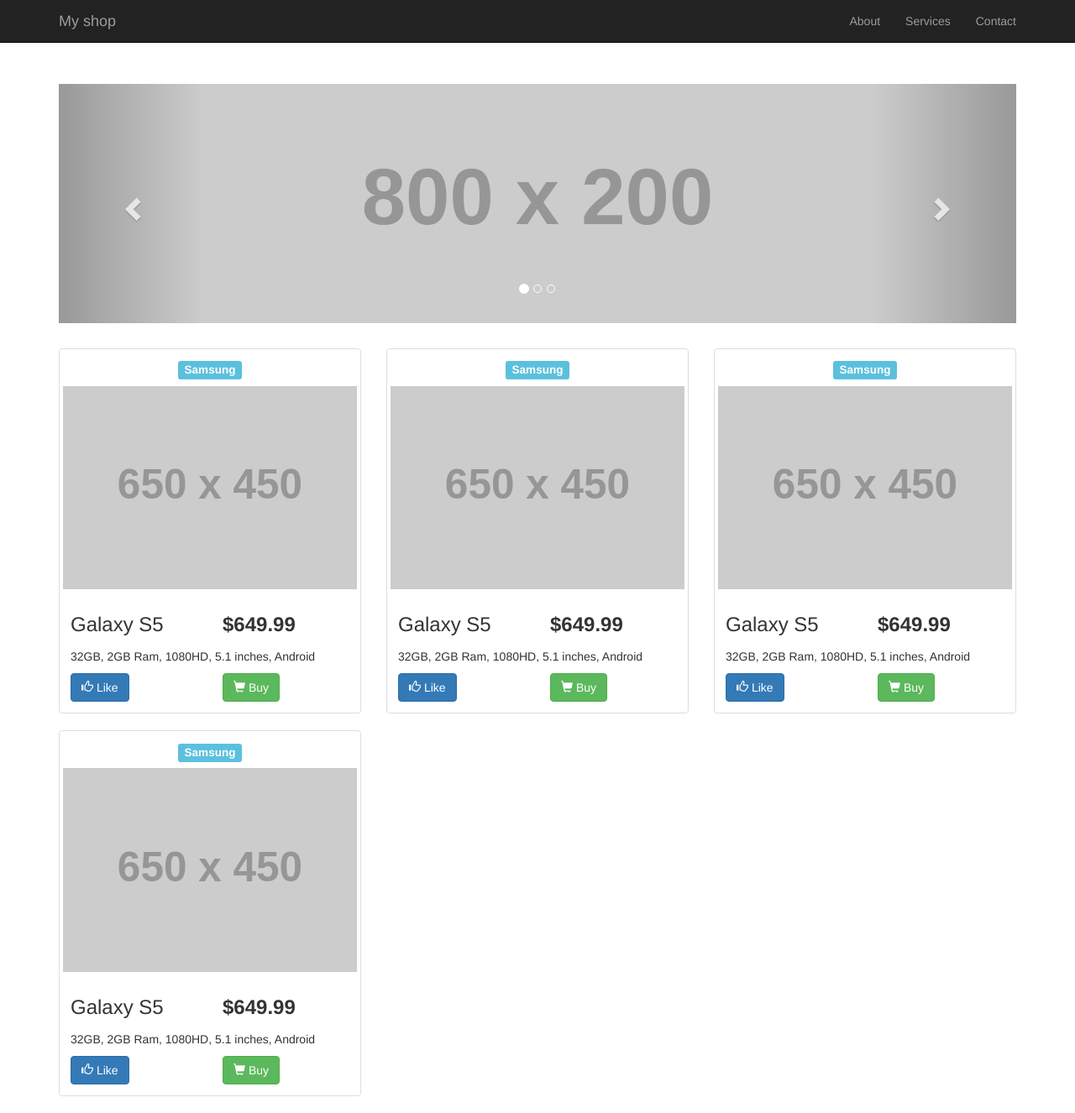
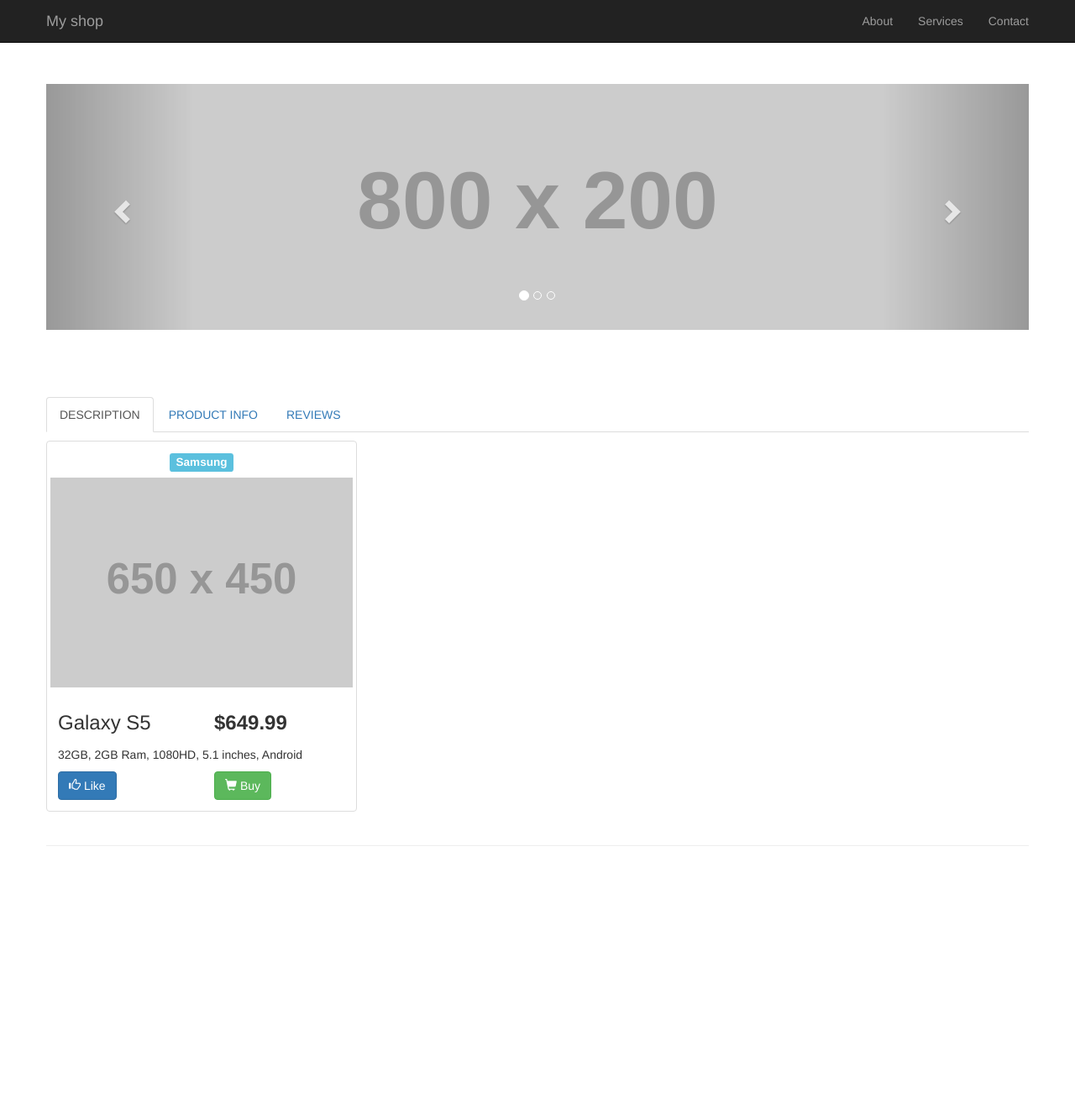
Before and after one commit to B0rjitaaa/jaretz-cms, a Django app: template jaretz_cms/shop/templates/index.html in a window 1280 px wide. Shown: the whole page at 84% size. After the commit the page ends 1008 px from the top, so only its background shows below. Run offline with Django 3.2, Linux system fonts and the light colour scheme; the template is opened without the code that fills it, so the values that code supplies are empty; grey boxes labelled with a size stand in for pictures from a placeholder-image service; some libraries are stand-ins or nearby versions.

Commit message:
Performed tabs structure on index page.

```diff
--- a/jaretz_cms/jaretz_cms/urls.py
+++ b/jaretz_cms/jaretz_cms/urls.py
@@ -12,4 +12,5 @@ urlpatterns = patterns('',
 
     url(r'^admin/', include(admin.site.urls)),
     url(r'^$', 'shop.views.index', name='index'),
+    url(r'^items/$', 'shop.views.items', name='items'),
 )+static(settings.MEDIA_URL, document_root=settings.MEDIA_ROOT)
--- a/jaretz_cms/shop/templates/base.html
+++ b/jaretz_cms/shop/templates/base.html
@@ -19,6 +19,7 @@
         <link rel="stylesheet" href="//maxcdn.bootstrapcdn.com/font-awesome/4.3.0/css/font-awesome.min.css">
         <link href="http://fonts.googleapis.com/css?family=Lato:300,400,700,300italic,400italic,700italic" rel="stylesheet" type="text/css">
         <link href="{% static 'css/main.css' %}" rel="stylesheet">
+        <link href="{% static 'css/item.css' %}" rel="stylesheet">
 
     <!-- HTML5 Shim and Respond.js IE8 support of HTML5 elements and media queries -->
     <!-- WARNING: Respond.js doesn't work if you view the page via file:// -->
--- a/jaretz_cms/shop/templates/index.html
+++ b/jaretz_cms/shop/templates/index.html
@@ -38,6 +38,15 @@
 
 {% block items %}
 		<div class="row">
+			<div class="col-md-12 product-info">
+				<ul id="myTab" class="nav nav-tabs nav_tabs">
+					<li class="active"><a href="#service-one" data-toggle="tab">DESCRIPTION</a></li>
+					<li><a href="#service-two" data-toggle="tab">PRODUCT INFO</a></li>
+					<li><a href="#service-three" data-toggle="tab">REVIEWS</a></li>
+				</ul>
+				<div id="myTabContent" class="tab-content">
+					<div class="tab-pane fade in active" id="service-one">
+						<section class="row" style="margin-top:10px">
 							<div class="col-sm-6 col-md-4">
 						      <div class="thumbnail" >
 						        <h4 class="text-center"><span class="label label-info">Samsung</span></h4>
@@ -64,6 +73,11 @@
 						        </div>
 						      </div>
 						    </div>
+						</section>
+					</div>
+
+					<div class="tab-pane fade" id="service-two">
+						<section class="row" style="margin-top:10px">
 							<div class="col-sm-6 col-md-4">
 						      <div class="thumbnail" >
 						        <h4 class="text-center"><span class="label label-info">Samsung</span></h4>
@@ -90,6 +104,11 @@
 						        </div>
 						      </div>
 						    </div>
+						</section>
+					</div>
+
+					<div class="tab-pane fade" id="service-three">
+						<section class="row" style="margin-top:10px">
 							<div class="col-sm-6 col-md-4">
 						      <div class="thumbnail" >
 						        <h4 class="text-center"><span class="label label-info">Samsung</span></h4>
@@ -116,31 +135,10 @@
 						        </div>
 						      </div>
 						    </div>
-	    <div class="col-sm-6 col-md-4">
-	      <div class="thumbnail" >
-	        <h4 class="text-center"><span class="label label-info">Samsung</span></h4>
-	        <img src="http://placehold.it/650x450&text=Galaxy S5" class="img-responsive">
-	        <div class="caption">
-	          <div class="row">
-	            <div class="col-md-6 col-xs-6">
-	              <h3>Galaxy S5</h3>
-	            </div>
-	            <div class="col-md-6 col-xs-6 price">
-	              <h3>
-	              <label>$649.99</label></h3>
+						</section>
 					</div>
 				</div>
-	          <p>32GB, 2GB Ram, 1080HD, 5.1 inches, Android</p>
-	          <div class="row">
-	            <div class="col-md-6">
-	              <a class="btn btn-primary btn-product"><span class="glyphicon glyphicon-thumbs-up"></span> Like</a>
-	            </div>
-	            <div class="col-md-6">
-	              <a href="#" class="btn btn-success btn-product"><span class="glyphicon glyphicon-shopping-cart"></span> Buy</a>
-	            </div>
-	          </div>
-	        </div>
-	      </div>
+				<hr>
 			</div>
 		</div>
 {% endblock items %}
--- a/jaretz_cms/shop/views.py
+++ b/jaretz_cms/shop/views.py
@@ -17,7 +17,7 @@ def item(request, id_item):
 
 
 def items(request):
-	pass
+	return render(request, 'item.html', {})
 
 
 def category(request, id_category):
--- /dev/null
+++ b/jaretz_cms/static/item.css
@@ -0,0 +1,139 @@
+/*********************************************
+    			Call Bootstrap
+*********************************************/
+
+@import url("bootstrap/bootstrap.min.css");
+@import url("bootstrap-override.css");
+@import url("//netdna.bootstrapcdn.com/font-awesome/4.0.3/css/font-awesome.css");
+
+/*********************************************
+        		Theme Elements
+*********************************************/
+
+.gold{
+	color: #FFBF00;
+}
+
+/*********************************************
+					PRODUCTS
+*********************************************/
+
+.product{
+	border: 1px solid #dddddd;
+	height: 321px;
+}
+
+.product>img{
+	max-width: 230px;
+}
+
+.product-rating{
+	font-size: 20px;
+	margin-bottom: 25px;
+}
+
+.product-title{
+	font-size: 20px;
+}
+
+.product-desc{
+	font-size: 14px;
+}
+
+.product-price{
+	font-size: 22px;
+}
+
+.product-stock{
+	color: #74DF00;
+	font-size: 20px;
+	margin-top: 10px;
+}
+
+.product-info{
+		margin-top: 50px;
+}
+
+/*********************************************
+					VIEW
+*********************************************/
+
+.content-wrapper {
+	max-width: 1140px;
+	background: #fff;
+	margin: 0 auto;
+	margin-top: 25px;
+	margin-bottom: 10px;
+	border: 0px;
+	border-radius: 0px;
+}
+
+.container-fluid{
+	max-width: 1140px;
+	margin: 0 auto;
+}
+
+.view-wrapper {
+	float: right;
+	max-width: 70%;
+	margin-top: 25px;
+}
+
+.container {
+	padding-left: 0px;
+	padding-right: 0px;
+	max-width: 100%;
+}
+
+/*********************************************
+				ITEM
+*********************************************/
+
+.service1-items {
+	padding: 0px 0 0px 0;
+	float: left;
+	position: relative;
+	overflow: hidden;
+	max-width: 100%;
+	height: 321px;
+	width: 130px;
+}
+
+.service1-item {
+	height: 107px;
+	width: 120px;
+	display: block;
+	float: left;
+	position: relative;
+	padding-right: 20px;
+	border-right: 1px solid #DDD;
+	border-top: 1px solid #DDD;
+	border-bottom: 1px solid #DDD;
+}
+
+.service1-item > img {
+	max-height: 110px;
+	max-width: 110px;
+	opacity: 0.6;
+	transition: all .2s ease-in;
+	-o-transition: all .2s ease-in;
+	-moz-transition: all .2s ease-in;
+	-webkit-transition: all .2s ease-in;
+}
+
+.service1-item > img:hover {
+	cursor: pointer;
+	opacity: 1;
+}
+
+.service-image-left {
+	padding-right: 50px;
+}
+
+.service-image-right {
+	padding-left: 50px;
+}
+
+.service-image-left > center > img,.service-image-right > center > img{
+	max-height: 155px;
+}
```
Also changed, not shown: jaretz_cms/shop/templates/item.html (added, +48 -0 lines). Lines whose indentation alone changed are shown as unchanged.
